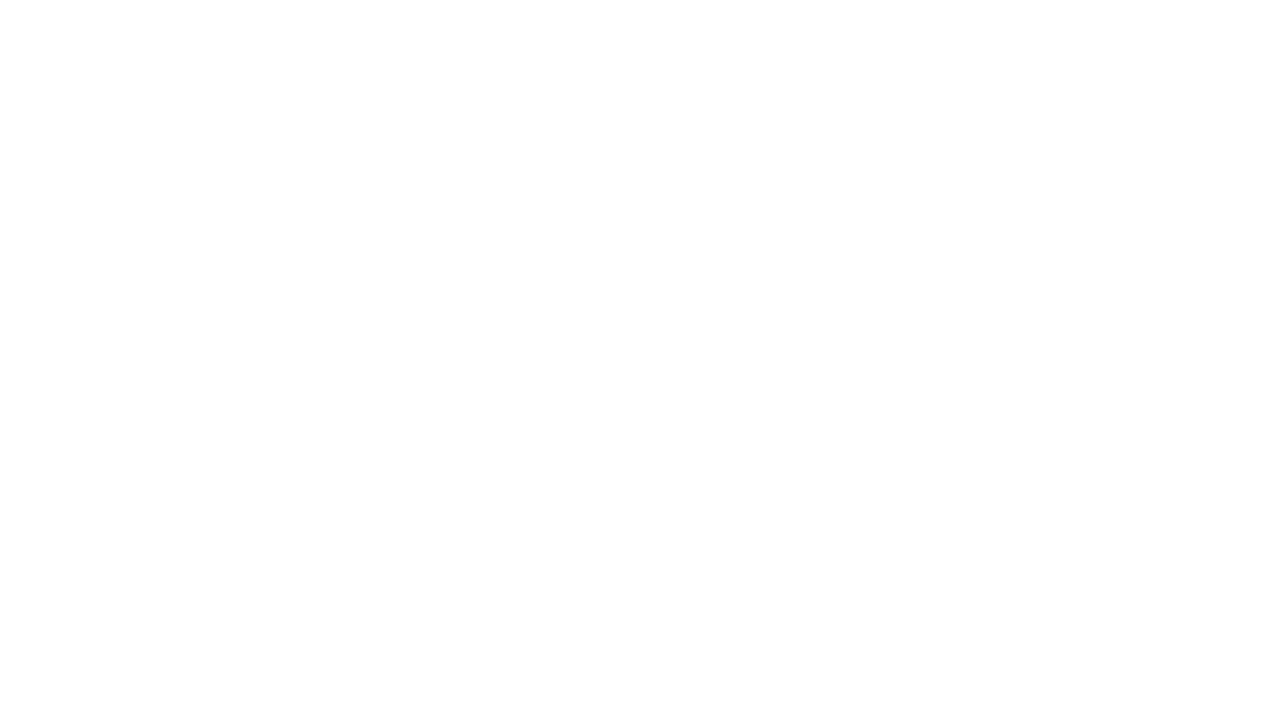
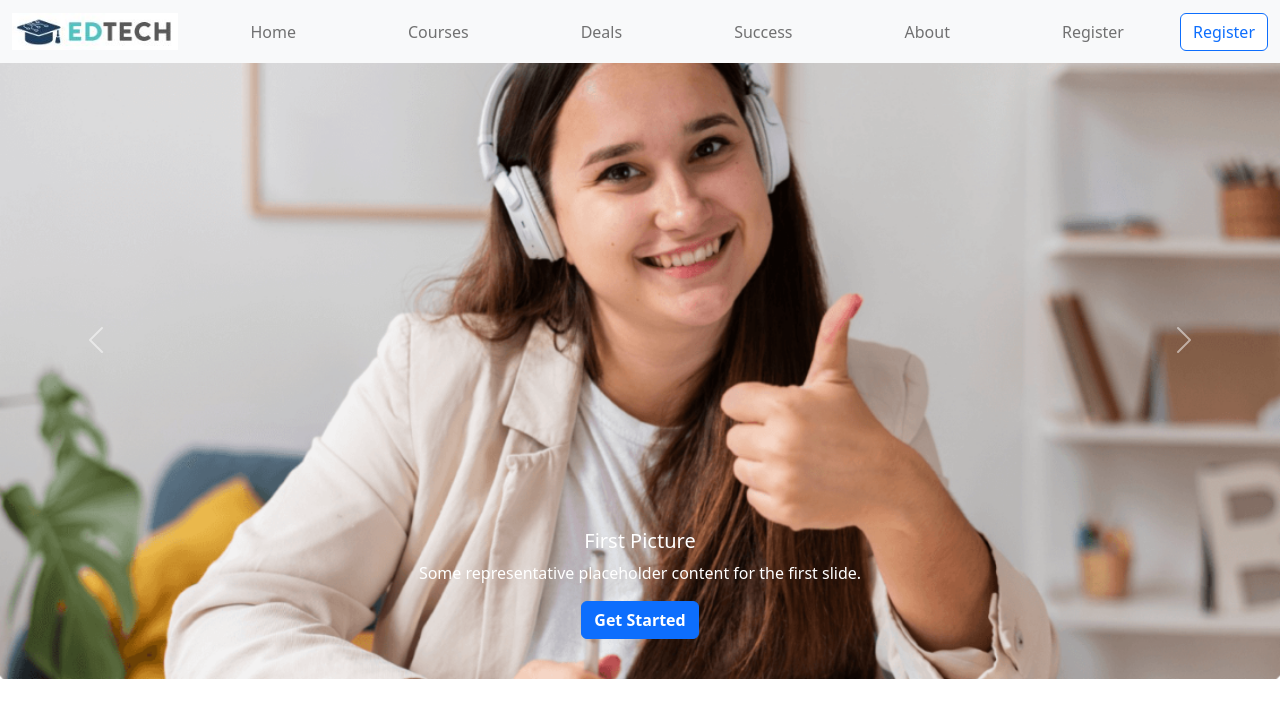
Before and after one commit to raju-120/Edtech, a plain HTML site: page index.html in a window 1280 px wide. Drawn offline with nearby package versions, Linux system fonts and the light colour scheme.

Commit message:
nav & sliding part finished

```diff
--- a/index.html
+++ b/index.html
@@ -9,6 +9,88 @@
   <link href="https://cdn.jsdelivr.net/npm/bootstrap@5.2.0/dist/css/bootstrap.min.css" rel="stylesheet" integrity="sha384-gH2yIJqKdNHPEq0n4Mqa/HGKIhSkIHeL5AyhkYV8i59U5AR6csBvApHHNl/vI1Bx" crossorigin="anonymous">
 </head>
 <body>
+  <header>
+    <!----Navbar Start---->
+    <nav class="navbar fixed-top navbar-expand-lg bg-light">
+      <div class="container-fluid">
+        <a class="navbar-brand" href="#">
+          <img class="img-fluid" src="images/logo.jpg" alt="">
+        </a>
+        <button class="navbar-toggler" type="button" data-bs-toggle="collapse" data-bs-target="#navbarSupportedContent" aria-controls="navbarSupportedContent" aria-expanded="false" aria-label="Toggle navigation">
+          <span class="navbar-toggler-icon"></span>
+        </button>
+        <div class="collapse navbar-collapse" id="navbarSupportedContent">
+          <ul class="navbar-nav me-auto mb-2 mb-lg-0 col-lg-4 col-md-6 col-12">
+            <li class="nav-item mx-5">
+              <a class="nav-link" aria-current="page" href="#">Home</a>
+            </li>
+            <li class="nav-item mx-5">
+              <a class="nav-link" href="#">Courses</a>
+            </li>
+            <li class="nav-item mx-5">
+              <a class="nav-link" href="#">Deals</a>
+            </li>
+            <li class="nav-item mx-5">
+              <a class="nav-link">Success</a>
+            </li>
+            <li class="nav-item mx-5">
+              <a class="nav-link">About</a>
+            </li>
+            <li class="nav-item mx-5">
+              <a class="nav-link">Register</a>
+            </li>
+          </ul>
+          <form class="d-flex" role="search">
+            <button class="btn btn-primary text-primary bg-white" type="submit">Register</button>
+          </form>
+        </div>
+      </div>
+    </nav>
+        <!----Navbar End---->
+    <!------Sliding Part Start----->
+    <section>
+      <div id="carouselExampleCaptions" class="carousel slide" data-bs-ride="false">
+        <div class="carousel-inner">
+          <div class="carousel-item active">
+            <img src="images/cover/cover-4.png" class="d-block w-100 img-fluid" alt="...">
+            <div class="carousel-caption d-none d-md-block">
+              <h5>First Picture</h5>
+              <p>Some representative placeholder content for the first slide.</p>
+              <button class="btn btn-primary text-white fw-bolder" >Get Started</button>
+            </div>
+          </div>
+          <div class="carousel-item">
+            <img src="images/cover/cover-5.jpg" class="d-block w-100 img-fluid" alt="...">
+            <div class="carousel-caption d-none d-md-block">
+              <h5>Second Picture</h5>
+              <p>Some representative placeholder content for the second slide.</p>
+              <button class="btn btn-primary text-white fw-bolder" >Get Started</button>
+            </div>
+          </div>
+          <div class="carousel-item">
+            <img src="images/cover/cover-8.jpg" class="d-block w-100 img-fluid" alt="...">
+            <div class="carousel-caption d-none d-md-block">
+              <h5>Third Picture</h5>
+              <p>Some representative placeholder content for the third slide.</p>
+              <button class="btn btn-primary text-white fw-bolder" >Get Started</button>
+            </div>
+          </div>
+        </div>
+        <button class="carousel-control-prev" type="button" data-bs-target="#carouselExampleCaptions" data-bs-slide="prev">
+          <span class="carousel-control-prev-icon" aria-hidden="true"></span>
+          <span class="visually-hidden">Previous</span>
+        </button>
+        <button class="carousel-control-next" type="button" data-bs-target="#carouselExampleCaptions" data-bs-slide="next">
+          <span class="carousel-control-next-icon" aria-hidden="true"></span>
+          <span class="visually-hidden">Next</span>
+        </button>
+      </div>
+    </section>
+    <!------Sliding Part End----->
+  </header>
+
+
+
   <!-- JavaScript Bundle with Popper -->
 <script src="https://cdn.jsdelivr.net/npm/bootstrap@5.2.0/dist/js/bootstrap.bundle.min.js" integrity="sha384-A3rJD856KowSb7dwlZdYEkO39Gagi7vIsF0jrRAoQmDKKtQBHUuLZ9AsSv4jD4Xa" crossorigin="anonymous"></script>
 </body>
```
Also changed, not shown: images/cover/cover-4.png (added), images/cover/cover-5.jpg (added), images/cover/cover-8.jpg (added), images/logo.jpg (added). Lines whose indentation alone changed are shown as unchanged.
